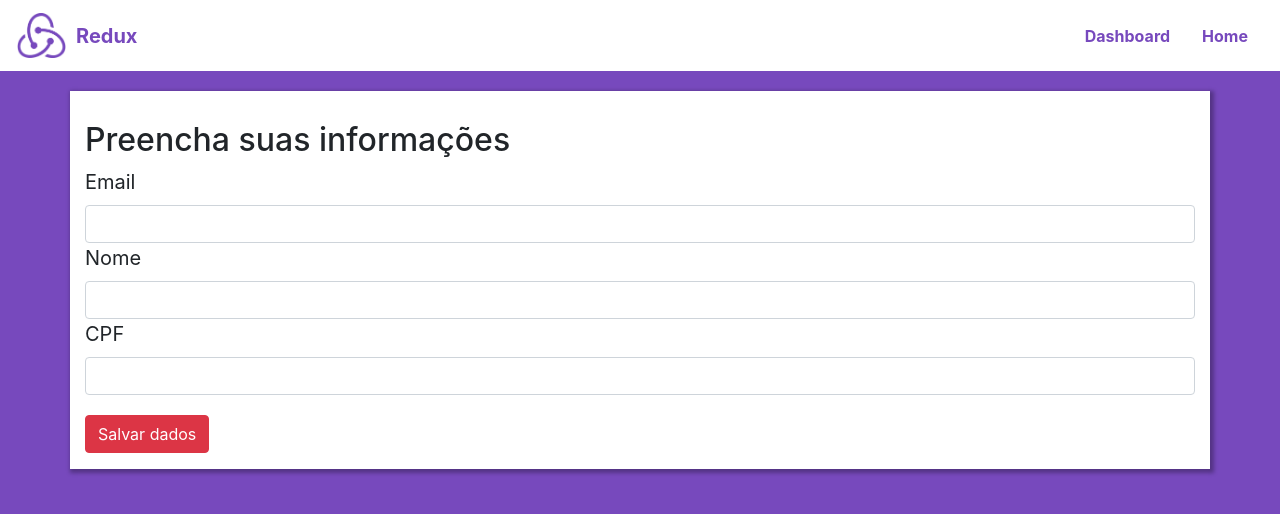
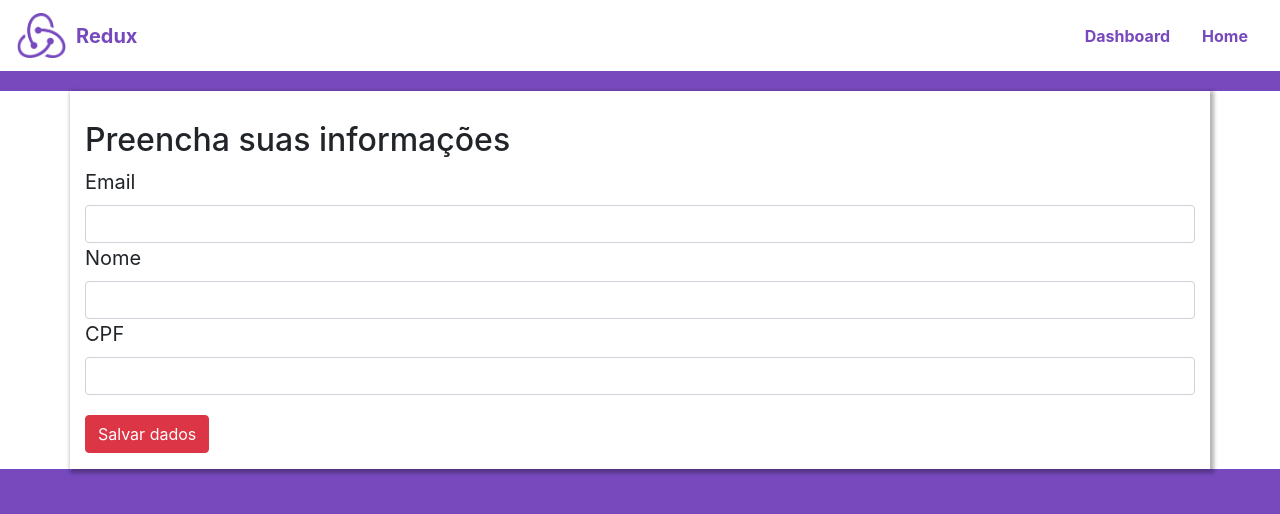
Before and after one commit to edu-rm/redux-training, a React (Create React App) app: page / in a window 1280 px wide. Shown: the top 514 px of the page. Built offline with nearby package versions, Linux system fonts and the light colour scheme.

Commit message:
Routes and HISTORY configured

```diff
--- a/package.json
+++ b/package.json
@@ -7,6 +7,8 @@
     "@testing-library/react": "^9.3.2",
     "@testing-library/user-event": "^7.1.2",
     "bootstrap": "^4.4.1",
+    "history": "^4.10.1",
+    "prop-types": "^15.7.2",
     "react": "^16.13.1",
     "react-dom": "^16.13.1",
     "react-router-dom": "^5.1.2",
--- a/src/pages/_layouts/Container/index.js
+++ b/src/pages/_layouts/Container/index.js
@@ -0,0 +1,7 @@
+import React from 'react';
+
+import { Content } from './styles';
+
+export default function Container({ children }) {
+  return <Content>{children}</Content>;
+}
--- /dev/null
+++ b/src/pages/_layouts/Container/styles.js
@@ -0,0 +1,7 @@
+import styled from 'styled-components';
+
+export const Content = styled.div`
+
+  background: white;
+
+`;
--- /dev/null
+++ b/src/routes/Route.js
@@ -0,0 +1,21 @@
+import React from 'react';
+import PropTypes from 'prop-types';
+
+import { Route } from 'react-router-dom';
+
+import Container from '../pages/_layouts/Container';
+
+export default function routes({ component: Component, ...rest }) {
+
+  const Layout = Container;
+
+  return (
+    <Layout>
+      <Route {...rest} component={Component} />
+    </Layout>
+  );
+}
+
+routes.propTypes = {
+  component: PropTypes.oneOfType([PropTypes.element, PropTypes.func]).isRequired,
+}
--- a/src/routes/routes.js
+++ b/src/routes/index.js
@@ -1,8 +1,10 @@
 import React from 'react';
-import { Switch, Route } from 'react-router-dom';
+import { Switch } from 'react-router-dom';
 
 import Dash from '../pages/Dash';
 import Home from '../pages/Home';
+
+import Route from './Route';
 
 
 export default function Routes(){
--- /dev/null
+++ b/src/services/history.js
@@ -0,0 +1,5 @@
+import { createBrowserHistory } from 'history';
+
+const history = createBrowserHistory();
+
+export default history;
```
Also changed, not shown: src/App.js (+5 -5 lines), src/pages/_layouts/Container/style.js (deleted), 1 other file (tests, documents, lock files or other folders).
